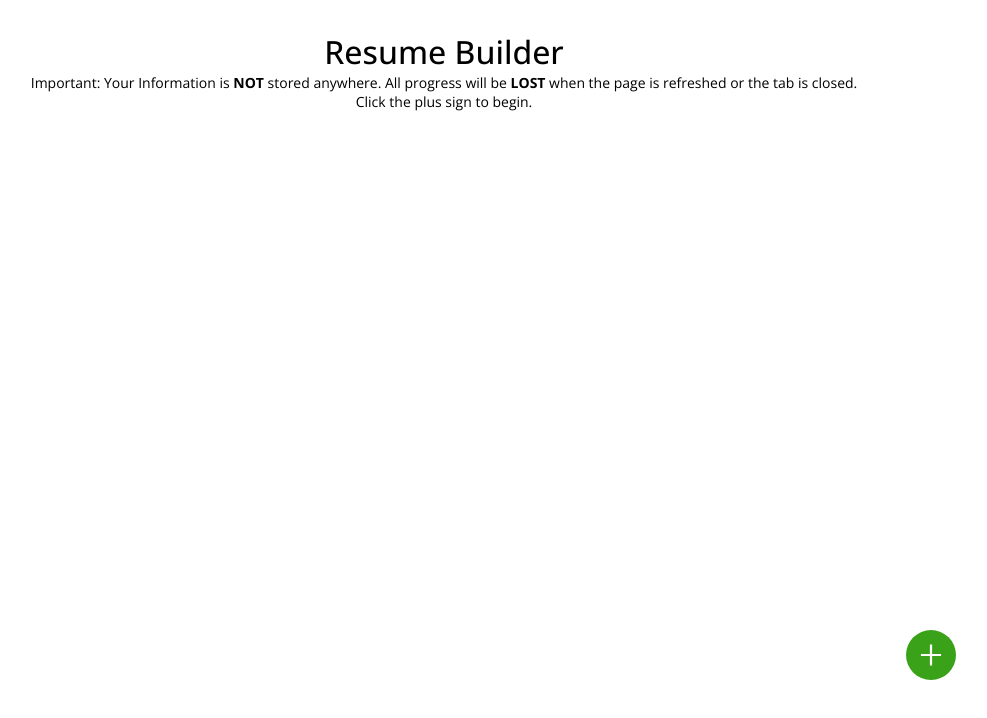
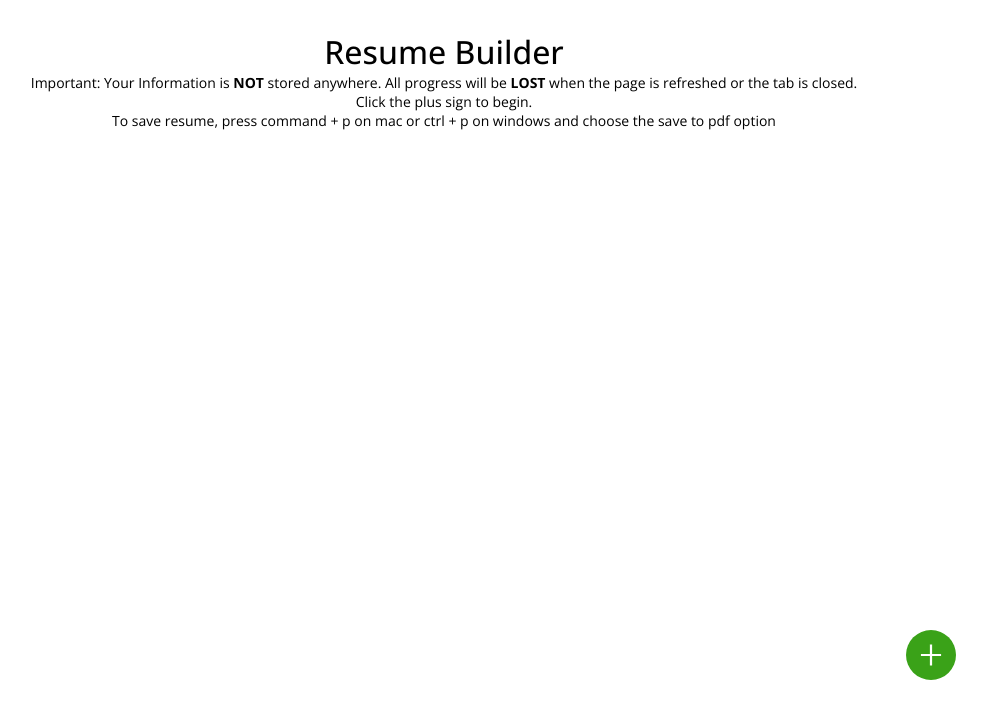
Before and after one commit to StephenOkeleke97/Resume-Builder, a React (Create React App) app: page / in a window 1280 px wide. Shown: the top 718 px of the page, without its empty margins (196-1183 px from the left). Built offline with nearby package versions, Linux system fonts and the light colour scheme.

Commit message:
Updated intro section

```diff
--- a/src/App.js
+++ b/src/App.js
@@ -104,10 +104,17 @@ function App() {
     <div className="App">
       <div className="intro no-print">
         <h1>Resume Builder</h1>
-        <p>Important: Your Information is <b>NOT</b> stored anywhere. All progress will be <b>LOST</b> when
-        the page is refreshed or the tab is closed.</p>
+        <p>
+          Important: Your Information is <b>NOT</b> stored anywhere. All
+          progress will be <b>LOST</b> when the page is refreshed or the tab is
+          closed.
+        </p>
 
         <p>Click the plus sign to begin.</p>
+        <p>
+          To save resume, press command + p on mac or ctrl + p on windows and
+          choose the save to pdf option
+        </p>
       </div>
 
       <div className="create-section no-print" ref={sectionsOptions}>
```
